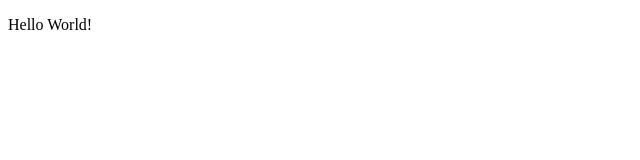
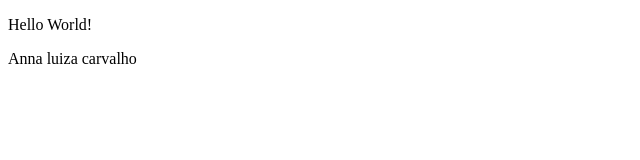
Before and after one commit to annaaraujoifc/dev_web, a plain HTML site: page index.html in a window 1280 px wide. Shown: the whole page, without its empty margins (0-640 px from the left). Drawn offline with Linux system fonts and the light colour scheme.

Commit message:
adicionado nome no index.html

```diff
--- a/index.html
+++ b/index.html
@@ -8,6 +8,6 @@
 <body>
 
    <p> Hello World! </p>
-
+    Anna luiza carvalho
 </body>
 </html>
```
